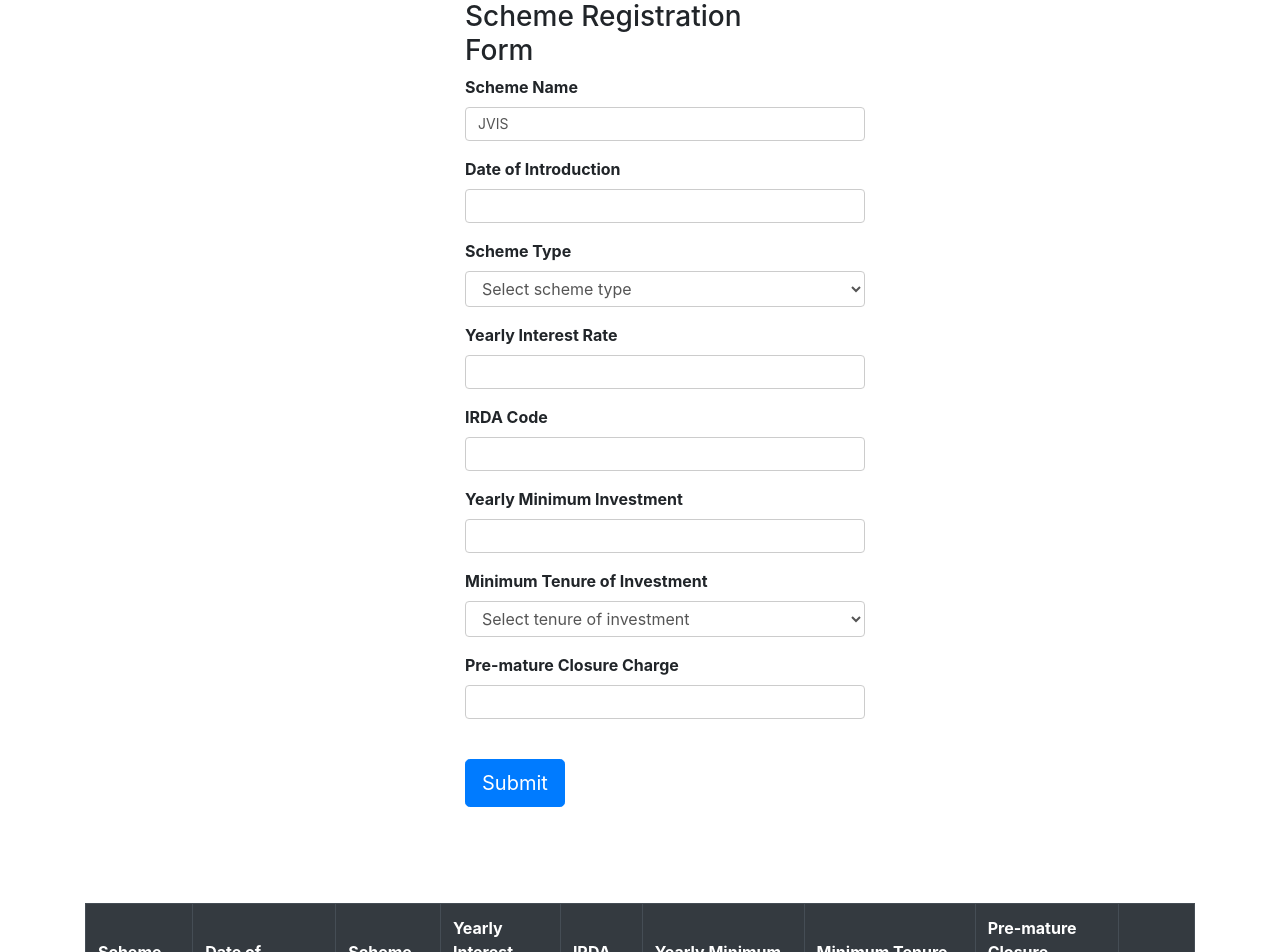
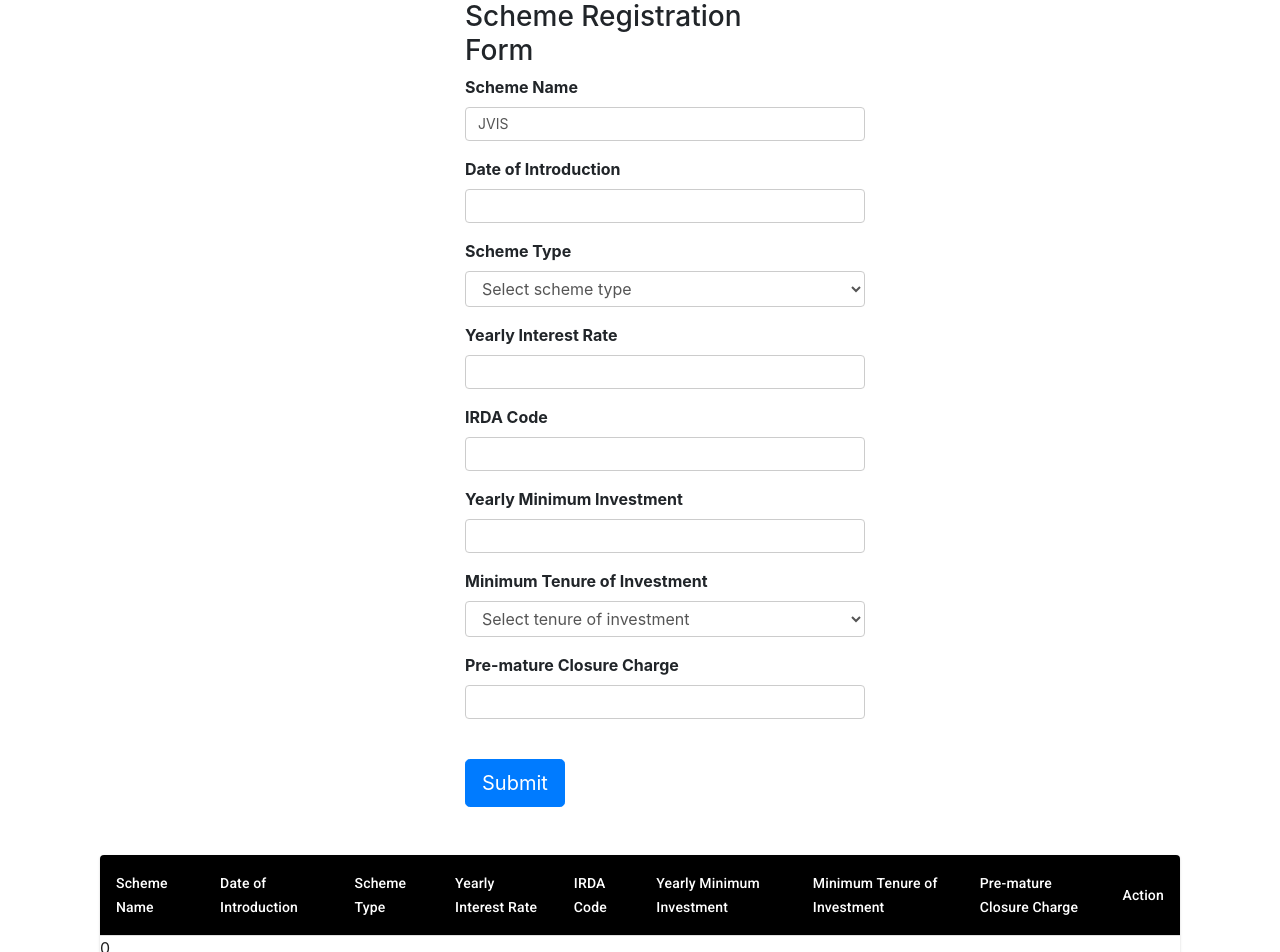
Before and after one commit to habib302/Registration-form, a React (Create React App) app: page / in a window 1280 px wide. Shown: the top 952 px of the page. Built offline with nearby package versions, Linux system fonts and the light colour scheme.

Commit message:
data show in material view

```diff
--- a/src/components/RegistrationFormNew.js
+++ b/src/components/RegistrationFormNew.js
@@ -132,8 +132,6 @@ function RegistrationFormNew() {
                 <Button type='submit'  variant="primary" size="lg">Submit</Button>
                 <br></br>
                 <br></br>
-                <br></br>
-                <br></br>
               </Form>
             </div>
           </div>
--- a/src/components/ShoData.js
+++ b/src/components/ShoData.js
@@ -3,15 +3,90 @@ import moment from 'moment'
 import { DataContext } from '../context/dataContext';
 //import 'bootstrap/dist/css/bootstrap.min.css';
 import { useTable } from 'react-table'
-import Table from 'react-bootstrap/Table';
+// import Table from 'react-bootstrap/Table';
 // import 'react-bootstrap-table-next/dist/react-bootstrap-table2.min.css';
 
+import { withStyles, makeStyles } from '@material-ui/core/styles';
+import Table from '@material-ui/core/Table';
+import TableBody from '@material-ui/core/TableBody';
+import TableCell from '@material-ui/core/TableCell';
+import TableContainer from '@material-ui/core/TableContainer';
+import TableHead from '@material-ui/core/TableHead';
+import TableRow from '@material-ui/core/TableRow';
+import Paper from '@material-ui/core/Paper';
+
+const StyledTableCell = withStyles((theme) => ({
+    head: {
+      backgroundColor: theme.palette.common.black,
+      color: theme.palette.common.white,
+    },
+    body: {
+      fontSize: 14,
+    },
+  }))(TableCell);
+
+  const StyledTableRow = withStyles((theme) => ({
+    root: {
+      '&:nth-of-type(odd)': {
+        backgroundColor: theme.palette.action.hover,
+      },
+    },
+  }))(TableRow);
+
+  const useStyles = makeStyles({
+    table: {
+      minWidth: 700,
+    },
+  });
+
 const ShoData = () => {
+const classes = useStyles();
 const { datas,dispatch } = useContext(DataContext);
 return (
 
-    <div>
-        <Table striped bordered hover variant="dark">
+    <div className="container" className="col-lg-12">
+
+            <TableContainer component={Paper}>
+            <Table className={classes.table} aria-label="customized table">
+                <TableHead>
+                <TableRow>
+                    <StyledTableCell>Scheme Name</StyledTableCell>
+                    <StyledTableCell>Date of Introduction</StyledTableCell>
+                    <StyledTableCell>Scheme Type</StyledTableCell>
+                    <StyledTableCell>Yearly Interest Rate</StyledTableCell>
+                    <StyledTableCell>IRDA Code</StyledTableCell>
+                    <StyledTableCell>Yearly Minimum Investment</StyledTableCell>
+                    <StyledTableCell>Minimum Tenure of Investment</StyledTableCell>
+                    <StyledTableCell>Pre-mature Closure Charge</StyledTableCell>
+                    <StyledTableCell>Action</StyledTableCell>
+
+                </TableRow>
+                </TableHead>
+                <TableBody>
+                {datas.length && datas.map((data) => (
+                    <StyledTableRow key={data.name}>
+                        {/* <StyledTableCell component="th" scope="row">
+                            ll>{row.name}
+                        </StyledTableCell> */}
+                        <StyledTableCell align="center">{data.schemeName}</StyledTableCell>
+                        <StyledTableCell align="center">{moment(data.dateOfIntroduction).format('DD-MM-YYYY')}</StyledTableCell>
+                        <StyledTableCell align="center">{data.schemeType}</StyledTableCell>
+                        <StyledTableCell align="center">{data.yearlyInterestRate}</StyledTableCell>
+                        <StyledTableCell align="center">{data.irdaCode}</StyledTableCell>
+                        <StyledTableCell align="center">{data.yearlyMinimumInvestment}</StyledTableCell>
+                        <StyledTableCell align="center">{data.minimumTenureOfInvestment}</StyledTableCell>
+                        <StyledTableCell align="center">{data.prematureClosureCharge}</StyledTableCell>
+                        <StyledTableCell align="center">
+                            <button  onClick={() => dispatch({ type: 'REMOVE_DATA', id: data.id })} class="btn btn-outline-danger">Clear
+                            </button>
+                        </StyledTableCell>
+                    </StyledTableRow>
+                ))}
+                </TableBody>
+            </Table>
+            </TableContainer>
+
+        {/* <Table striped bordered hover variant="dark">
             <thead>
                 <th>Scheme Name</th>
                 <th>Date of Introduction</th>
@@ -40,7 +115,7 @@ return (
                     ))
                 }
             </tbody>
-        </Table>
+        </Table> */}
         {/* <table>
             <tr>
                 <th>Scheme Name</th>
```
